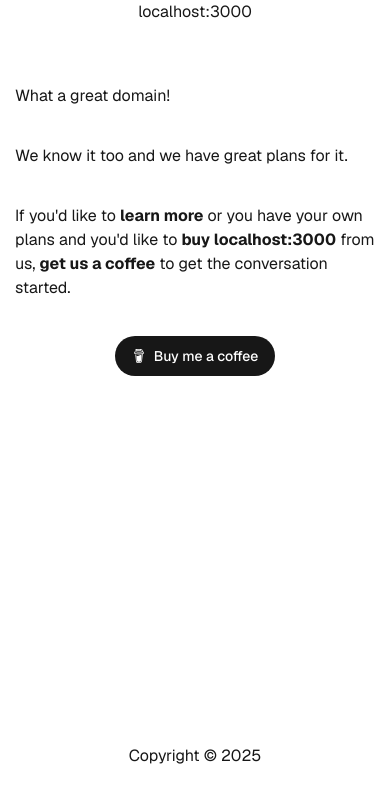
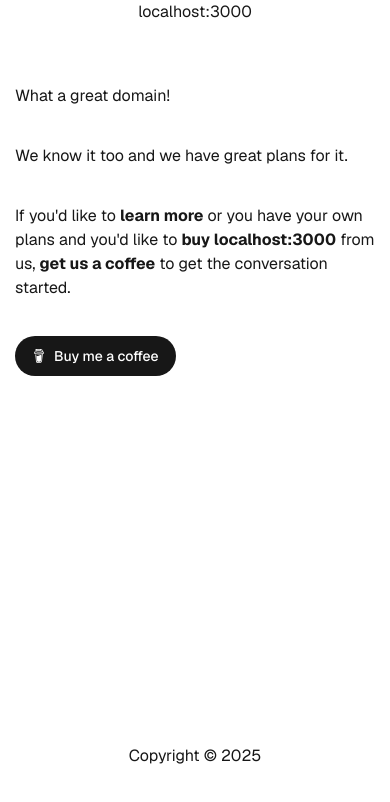
Before and after one commit to trizoza/nextjs-domain-lander, a Next.js app: page / in a window 390 px wide. Shown: the top 802 px of the page. Built offline with nearby package versions, Linux system fonts and the light colour scheme.

Commit message:
minor styling tweak for mobile view

```diff
--- a/app/page.tsx
+++ b/app/page.tsx
@@ -8,13 +8,13 @@ export default async function Home() {
 
   return (
     <div className="grid grid-rows-[20px_1fr_20px] items-start justify-items-center min-h-screen pt-0 pb-20 gap-16 sm:p-20 font-[family-name:var(--font-geist-sans)]">
-      <header className="row-start-1 items-center justify-center">
+      <header className="max-w-[360px] row-start-1 items-center justify-center">
         <h1>{host}</h1>
       </header>
-      <main className="flex flex-col gap-[36px] row-start-2 items-center w-full">
-        <p className="w-[360px] text-left">What a great domain!</p>
-        <p className="w-[360px] text-left">We know it too and we have great plans for it.</p>
-        <p className="w-[360px] text-left">If you'd like to <b>learn more</b> or you have your own plans and you'd like to <b>buy {host}</b> from us, <b>get us a coffee</b> to get the conversation started.</p>
+      <main className="max-w-[360px] flex flex-col gap-[36px] row-start-2 items-start w-full">
+        <p>What a great domain!</p>
+        <p>We know it too and we have great plans for it.</p>
+        <p>If you'd like to <b>learn more</b> or you have your own plans and you'd like to <b>buy {host}</b> from us, <b>get us a coffee</b> to get the conversation started.</p>
         <a
           className="rounded-full border border-solid border-transparent transition-colors flex items-center justify-center bg-foreground text-background gap-2 hover:bg-[#383838] dark:hover:bg-[#ccc] font-medium text-sm sm:text-base h-10 sm:h-12 px-4 sm:px-5 sm:w-auto"
           href={KOFI_URL}
```
